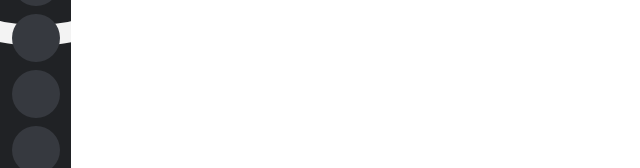
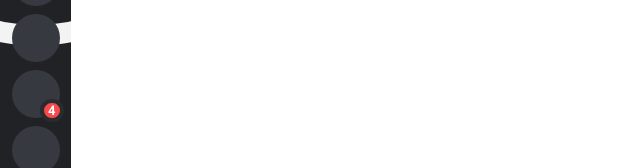
Before and after one commit to MarcosCastelo/discopy, a React (Create React App) app: page / in a window 1280 px wide. Shown: the part 175-343 px from the top of the page, without its empty margins (0-640 px from the left). Built offline with nearby package versions, Linux system fonts and the light colour scheme.

Commit message:
Creating style of 'hasMention' pseudo component

```diff
--- a/src/components/ServerButton/styles.ts
+++ b/src/components/ServerButton/styles.ts
@@ -35,7 +35,25 @@ export const Button = styled.button<Props>`
     }
 
     &::after {
+        background-color: var(--notification);
+        width: auto;
+        height: 16;
+        padding: 0 4px;
+        position: absolute;
+        bottom: -4px;
+        right: -4px;
 
+        border-radius: 12px;
+        border: 4px solid var(--quaternary);
+
+        text-align: right;
+        font-size: 13px;
+        font-weight: bold;
+        color: var(--white);
+
+        content: '${(props) => props.mentions && props.mentions}';
+        display: ${(props) =>
+            props.mentions && props.mentions > 0 ? 'inline' : 'none'};
     }
     transition: border-radius .2s, background-color .2s;
 
```
